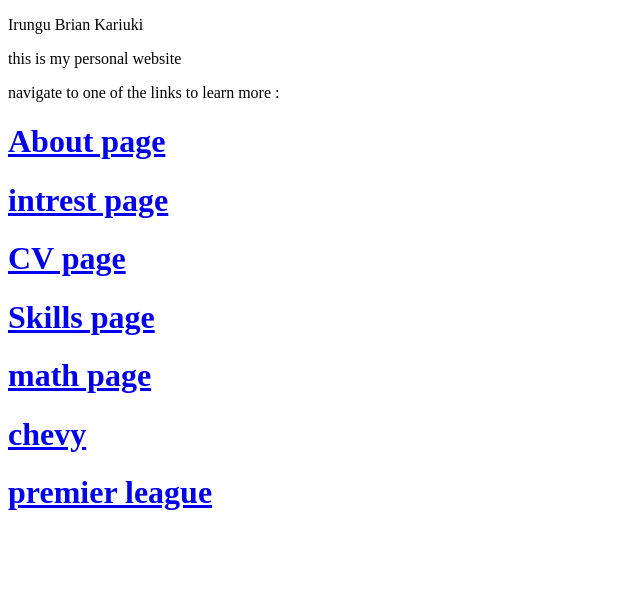
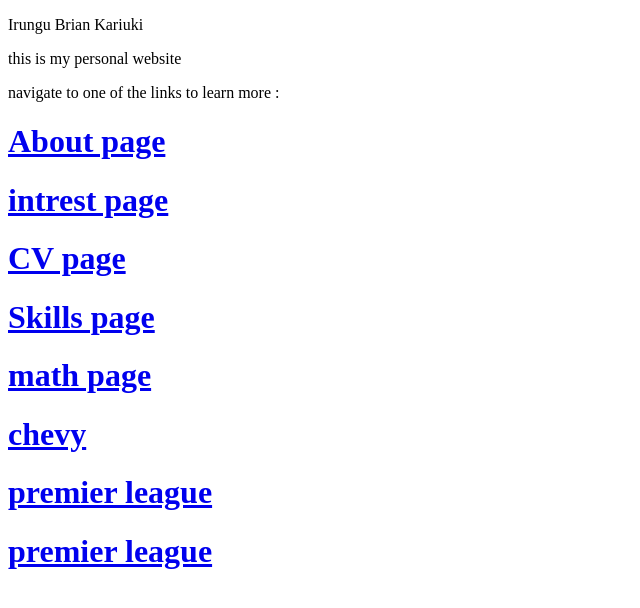
Before and after one commit to brianki254/html1, a plain HTML site: page index.html in a window 1280 px wide. Shown: the whole page, without its empty margins (0-640 px from the left). Drawn offline with Linux system fonts and the light colour scheme.

Commit message:
Update index.html

```diff
--- a/index.html
+++ b/index.html
@@ -16,5 +16,6 @@
 <a href="./math.html"> <h1> math page </h1> </a>
 <a href="./table-image.html"> <h1> chevy </h1> </a>
 <a href="./PL/pl.html"> <h1> premier league </h1> </a>
+<a href="./forms.html"> <h1> premier league </h1> </a>
 </body>
 </html>
```
